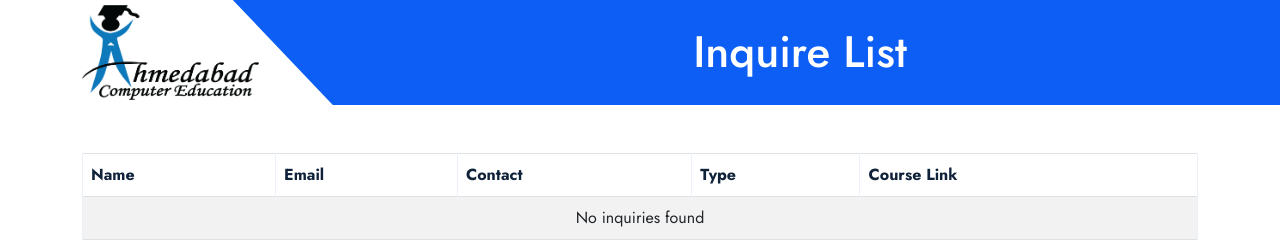
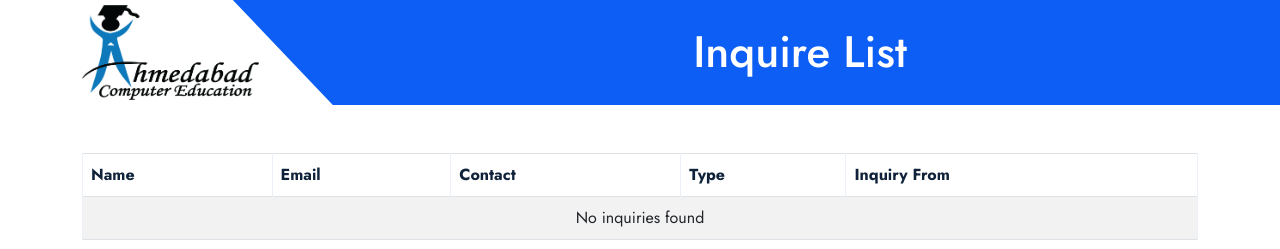
Before and after one commit to Umang-adodariya/Ahmedabad_Computer_Education, a PHP site: page /inquire-list.php in a window 1280 px wide. Shown: the top 249 px of the page. Run offline with PHP 8.4, Linux system fonts and the light colour scheme; data that the repository does not hold is empty; some libraries are stand-ins or nearby versions.

Commit message:
change header and text

```diff
--- a/inquire-list.php
+++ b/inquire-list.php
@@ -285,7 +285,7 @@ height="0" width="0" style="display:none;visibility:hidden"></iframe></noscript>
                         <th>Email</th>
                         <th>Contact</th>
                         <th>Type</th>
-                        <th>Course Link</th>
+                        <th>Inquiry From</th>
                      </tr>
                   </thead>
                   <tbody>
@@ -298,7 +298,7 @@ height="0" width="0" style="display:none;visibility:hidden"></iframe></noscript>
                               <td><?php echo htmlspecialchars($row['type']); ?></td>
                               <td>
                                  <a href="<?php echo htmlspecialchars($row['course_link']); ?>" target="_blank">
-                                    View Course
+                                    View
                                  </a>
                               </td>
                            </tr>
```
